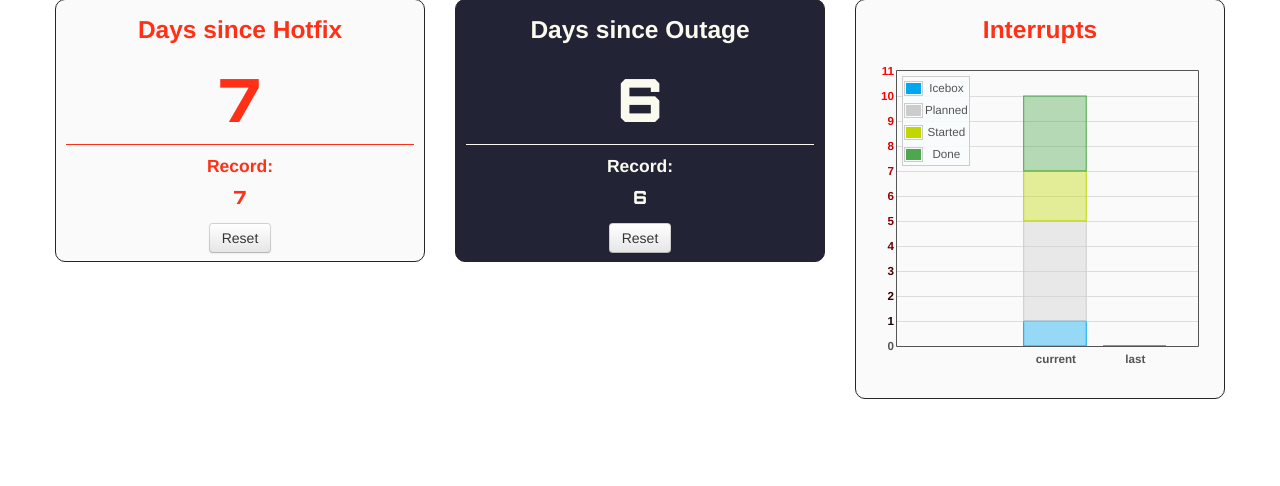
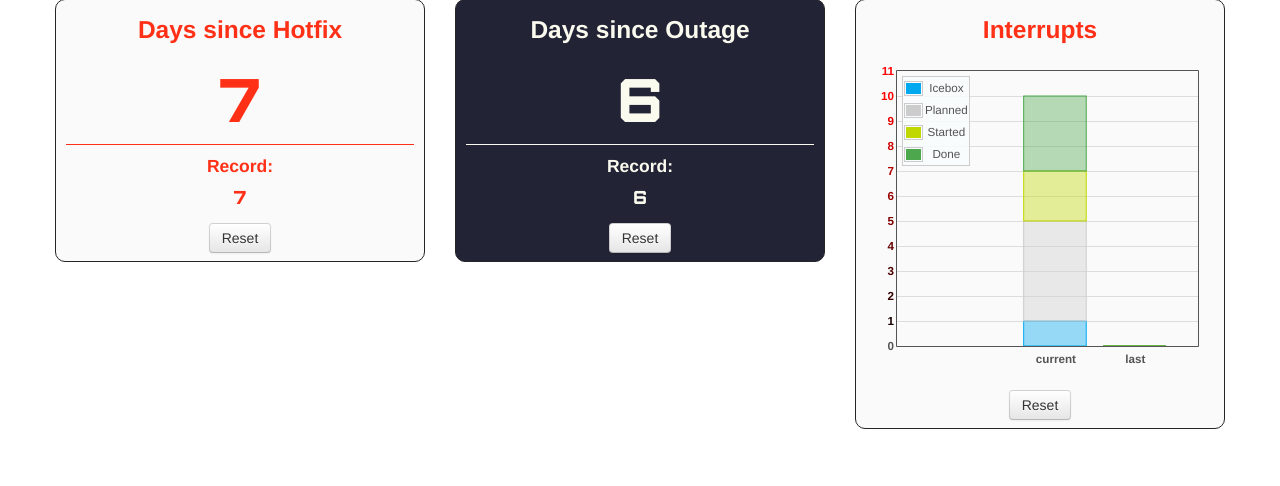
Before and after one commit to jsutlovic/interrupt-o-meter, a Flask app: page / in a window 1280 px wide. Shown: the part 118-604 px from the top of the page. Run offline with Flask 2, Linux system fonts and the light colour scheme; some libraries are stand-ins or nearby versions.

Commit message:
Actions for reset buttons, add reset button to meter

```diff
--- a/templates/index.html
+++ b/templates/index.html
@@ -54,7 +54,7 @@
           <h4>Record:</h4>
           <span class="days max small"></span>
 
-          <a href="#" class="reset btn">Reset</a>
+          <a href="#hotfix" class="reset btn">Reset</a>
         </div>
 
         <div class="span4 outage">
@@ -66,13 +66,15 @@
           <h4>Record:</h4>
           <span class="days max small"></span>
 
-          <a href="#" class="reset btn">Reset</a>
+          <a href="#outage" class="reset btn">Reset</a>
         </div>
 
         <div class="span4 interrupts">
           <h3>Interrupts</h3>
 
           <div id="interrupts_graph"></div>
+
+          <a href="#iteration" class="reset btn">Reset</a>
         </div>
 
       </div>
```
